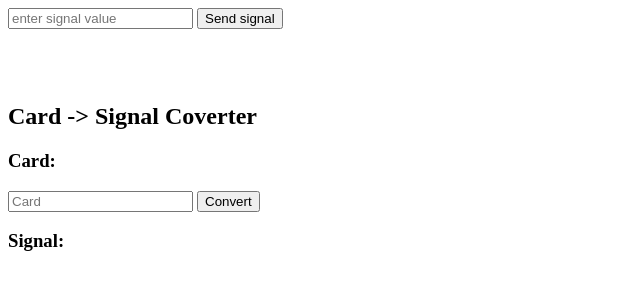
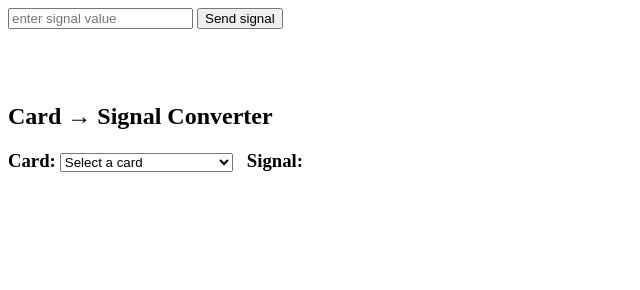
Before and after one commit to AleksandarIvezic/shoe-client-app, a plain HTML site: page index.html in a window 1280 px wide. Shown: the whole page, without its empty margins (0-640 px from the left). Drawn offline with Linux system fonts and the light colour scheme.

Commit message:
update layout

```diff
--- a/index.html
+++ b/index.html
@@ -8,20 +8,19 @@
   </head>
   <body>
     <input
-      id="socketValue"
+      id="gssSignalValue"
       type="text"
-      name="socketValue"
+      name="gssSignalValue"
       placeholder="enter signal value"
     />
     <button id="signal">Send signal</button> <br />
     <br /><br />
     <br />
-    <h2>Card -> Signal Coverter</h2>
-    <h3>Card:</h3>
-    <input id="card" type="text" name="card" placeholder="Card" />
-    <button id="convert">Convert</button>
+    <h2>Card &rarr; Signal Converter</h2>
+    <h3 style="display: inline;">Card:</h3>
+    <select style="margin-right: 10px;" id="card" type="select" name="card" ></select>
 
-    <h3 id="displaySignal">Signal:</h3>
+    <h3 style="display: inline;" id="displaySignal">Signal:</h3>
     <script src="main.js"></script>
   </body>
 </html>
--- a/main.js
+++ b/main.js
@@ -1,52 +1,75 @@
-const socket = new WebSocket("ws://localhost:8080/");
-const signalValue = document.getElementById("socketValue");
-const tempValue = "";
-document.getElementById("signal").addEventListener("click", () => {
+const socket = new WebSocket('ws://localhost:8080/');
+const signalValue = document.getElementById('socketValue');
+const tempValue = '';
+document.getElementById('signal').addEventListener('click', () => {
   if (socket.readyState) {
     socket.send(`${signalValue.value}\r\n${tempValue}`);
   }
 });
 
 const SUIT_VALUES = [
-  { shoeCode: "0", gssCode: "H", label: "Hearts" },
-  { shoeCode: "1", gssCode: "D", label: "Diamonds" },
-  { shoeCode: "2", gssCode: "C", label: "Clubs" },
-  { shoeCode: "3", gssCode: "S", label: "Spades" },
+  { shoeCode: '0', gssCode: 'H', label: 'Hearts' },
+  { shoeCode: '1', gssCode: 'D', label: 'Diamonds' },
+  { shoeCode: '2', gssCode: 'C', label: 'Clubs' },
+  { shoeCode: '3', gssCode: 'S', label: 'Spades' },
 ];
 
 const RANK_VALUES = [
-  { shoeCode: "0", gssCode: "", label: "Extra" },
-  { shoeCode: "1", gssCode: "A", label: "Ace" },
-  { shoeCode: "2", gssCode: "2", label: "2" },
-  { shoeCode: "3", gssCode: "3", label: "3" },
-  { shoeCode: "4", gssCode: "4", label: "4" },
-  { shoeCode: "5", gssCode: "5", label: "5" },
-  { shoeCode: "6", gssCode: "6", label: "6" },
-  { shoeCode: "7", gssCode: "7", label: "7" },
-  { shoeCode: "8", gssCode: "8", label: "8" },
-  { shoeCode: "9", gssCode: "9", label: "9" },
-  { shoeCode: "A", gssCode: "T", label: "10" },
-  { shoeCode: "B", gssCode: "J", label: "Jack" },
-  { shoeCode: "C", gssCode: "Q", label: "Queen" },
-  { shoeCode: "D", gssCode: "K", label: "King" },
+  { shoeCode: '0', gssCode: '', label: 'Extra' },
+  { shoeCode: '1', gssCode: 'A', label: 'Ace' },
+  { shoeCode: '2', gssCode: '2', label: '2' },
+  { shoeCode: '3', gssCode: '3', label: '3' },
+  { shoeCode: '4', gssCode: '4', label: '4' },
+  { shoeCode: '5', gssCode: '5', label: '5' },
+  { shoeCode: '6', gssCode: '6', label: '6' },
+  { shoeCode: '7', gssCode: '7', label: '7' },
+  { shoeCode: '8', gssCode: '8', label: '8' },
+  { shoeCode: '9', gssCode: '9', label: '9' },
+  { shoeCode: 'A', gssCode: 'T', label: '10' },
+  { shoeCode: 'B', gssCode: 'J', label: 'Jack' },
+  { shoeCode: 'C', gssCode: 'Q', label: 'Queen' },
+  { shoeCode: 'D', gssCode: 'K', label: 'King' },
 ];
 
-const signalElement = document.getElementById("displaySignal");
-const submitButtonElement = document.getElementById("convert");
-const cartInputElement = document.getElementById("card");
+const gssInput = document.getElementById('gssSignalValue');
+const signalElement = document.getElementById('displaySignal');
+const submitButtonElement = document.getElementById('convert');
+const cardSelect = document.getElementById('card');
 
-submitButtonElement.addEventListener("click", () => {
-  getSignal(cartInputElement.value);
+const cardOptions = [];
+SUIT_VALUES.forEach((suitValue) => {
+  RANK_VALUES.slice(1).forEach((rankValue) => {
+    cardOptions.push(
+      `${suitValue.gssCode}${rankValue.gssCode} - ${rankValue.label} of ${suitValue.label} `
+    );
+  });
+});
+
+const defaultOption = document.createElement('option');
+defaultOption.value = 'Select a card';
+defaultOption.innerHTML = 'Select a card';
+cardSelect.appendChild(defaultOption);
+
+cardOptions.forEach((cardOption) => {
+  const option = document.createElement('option');
+  option.value = cardOption;
+  option.innerHTML = cardOption;
+  cardSelect.appendChild(option);
+});
+cardSelect.addEventListener('change', () => {
+  defaultOption.disabled = true;
+  gssInput.value = getSignal(cardSelect.value);
 });
 
 const getSignal = (card) => {
   const code1 = SUIT_VALUES.find((x) => x.gssCode === card[0]).shoeCode;
   const code2 = RANK_VALUES.find((x) => x.gssCode === card[1]).shoeCode;
-  const first1 = "0".charCodeAt(0);
-  const first2 = "D".charCodeAt(0);
+  const first1 = '0'.charCodeAt(0);
+  const first2 = 'D'.charCodeAt(0);
   const second = code1.charCodeAt(0);
   const third = code2.charCodeAt(0);
   const sum = first1 + first2 + second + third;
   const checksum = sum.toString(16).toUpperCase();
   signalElement.innerText = `Signal: *0D${code1}${code2}${checksum}`;
+  return `*0D${code1}${code2}${checksum}`;
 };
```
